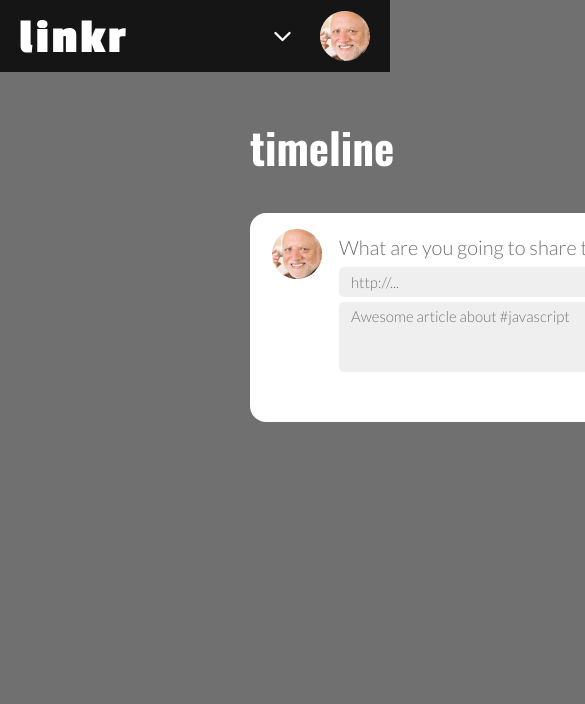
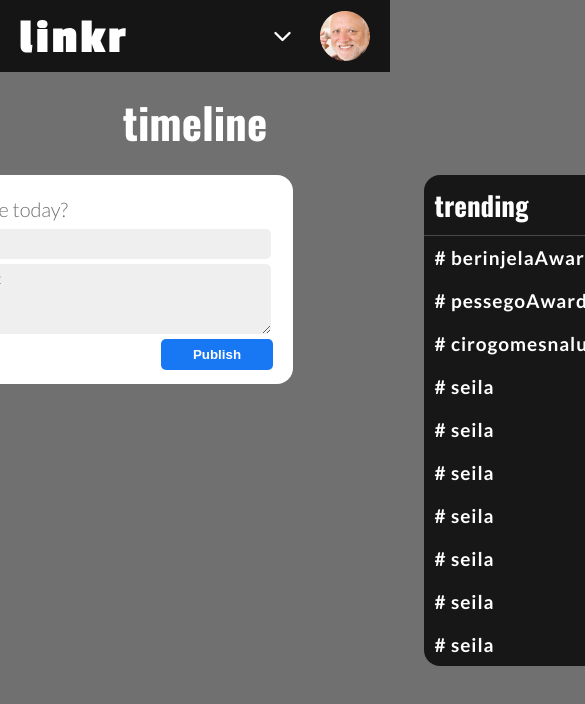
Before and after one commit to lucasreis64/linkr-front, a React (Create React App) app: page /timeline in a window 390 px wide. Shown: the top 704 px of the page, 585 px wide, since content can reach past the window. Built offline with nearby package versions, Linux system fonts and the light colour scheme.

Commit message:
area trending funcionando, mas nao responsivo

```diff
--- /dev/null
+++ b/src/components/Trending.js
@@ -0,0 +1,78 @@
+import styled from "styled-components"
+import { useState, useEffect } from "react"
+import { getTrendings } from "../service/api";
+import { Link } from "react-router-dom";
+
+export default function Trending(){
+    const [trends, setTrends] = useState(["berinjelaAwards","pessegoAwards","cirogomesnalua","seila","seila","seila","seila","seila","seila","seila"]);
+
+    //const token = localStorage.getItem("token");
+
+    useEffect(() => {
+        let isApiSubscribed = true;
+
+        /*getTrendings(token).then((res) => {
+          if(isApiSubscribed)
+          {
+            setTrends(res.data);
+
+          }
+        });*/
+
+        return () =>
+        {
+          isApiSubscribed = false;
+        };
+      }, []);
+
+    return(
+        <>
+        <TrendContainer>
+            <Topo>
+                <h1>trending</h1>
+            </Topo>
+           {trends.map((trend, index) => <Link key={index} to={`/hashtag/:${trend}`}><li># {trend}</li></Link>)}
+        </TrendContainer>
+        </>
+    )
+}
+const Topo = styled.div`
+    border-bottom: 1px solid #484848;
+    width: 100%;
+
+`;
+const TrendContainer = styled.div`
+    display: flex;
+    flex-direction: column;
+    align-items: flex-start;
+    width: 400px;
+    background: #171717;
+    border-radius: 16px;
+    margin-left: 15px;
+    position: sticky;
+
+    a{
+        text-decoration: none;
+    }
+h1{
+    font-family: 'Oswald';
+    font-style: normal;
+    font-weight: 700;
+    font-size: 27px;
+    line-height: 40px;
+    margin: 10px;
+    color: #FFFFFF;
+
+}
+li{
+    list-style-type: none;
+    font-family: 'Lato';
+    font-style: normal;
+    font-weight: 700;
+    font-size: 19px;
+    line-height: 23px;
+    letter-spacing: 0.05em;
+    margin: 10px;
+    color: #FFFFFF;
+}
+`;
--- a/src/pages/Timeline.js
+++ b/src/pages/Timeline.js
@@ -2,28 +2,57 @@ import styled from "styled-components";
 import NavBar from "../components/NavBar";
 import NewPost from "../components/NewPost";
 import Posts from "../components/Posts";
+import Trending from "../components/Trending";
 
 export default function Timeline(){
     return (
         <>
             <NavBar></NavBar>
+            <Body>
+            <T><h1>timeline</h1></T>
+            <Box>
             <TimelineContainer>
-                <h1>timeline</h1>
+
                 <NewPost></NewPost>
                 <Posts></Posts>
             </TimelineContainer>
+            <Trending/>
+            </Box>
+            </Body>
         </>
     )
 }
 
+const Box = styled.div`
+	display: flex;
+    position: absolute;
+    box-sizing: border-box;
+    word-break: break-word;
+    margin-top: 75px;
+`;
+
 const TimelineContainer = styled.div`
-    margin: 125px 250px;
 
-    h1 {
-        font-family: 'Oswald', sans-serif;
-        font-size: 43px;
-        color: white;
-        font-weight: 700;
-        margin-bottom: 45px;
-    }
+    display: flex;
+    flex-direction: column;
+    box-sizing: border-box;
+    word-break: break-word;
+    width: 100%;
 `
+const Body = styled.div`
+    display: flex;
+    box-sizing: border-box;
+    word-break: break-word;
+    justify-content: center;
+    align-items: flex-start;
+    margin-top: 100px;
+    width: 100%;
+`
+
+const T = styled.div`
+    font-family: 'Oswald', sans-serif;
+    font-size: 43px;
+    color: white;
+    font-weight: 700;
+
+`;
--- /dev/null
+++ b/src/service/api.js
@@ -0,0 +1,15 @@
+import axios from "axios";
+/* const URL = 'https://linkr-backend.onrender.com/'; */
+const URL = 'http://localhost:4000';
+const headerCreator = (token) => {
+    return {headers: {Authorization: `Bearer ${token}`}}
+};
+
+export function getTrendings(){
+    /*const requisition = axios.get(
+        `${URL}/trendings`,
+        headerCreator(token)
+    );*/
+    const requisition = ["berinjelaAwards","pessegoAwards","cirogomesnalua","seila"];
+    return requisition;
+}
```
